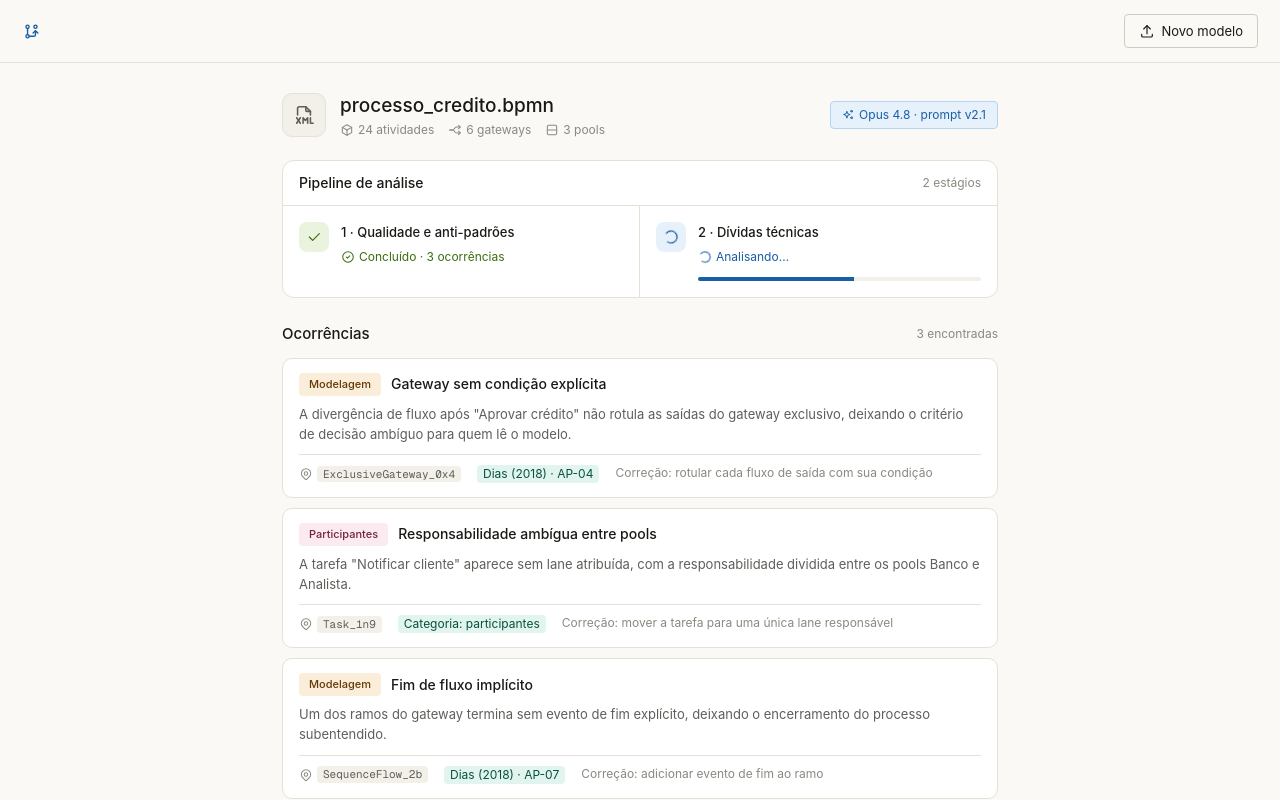
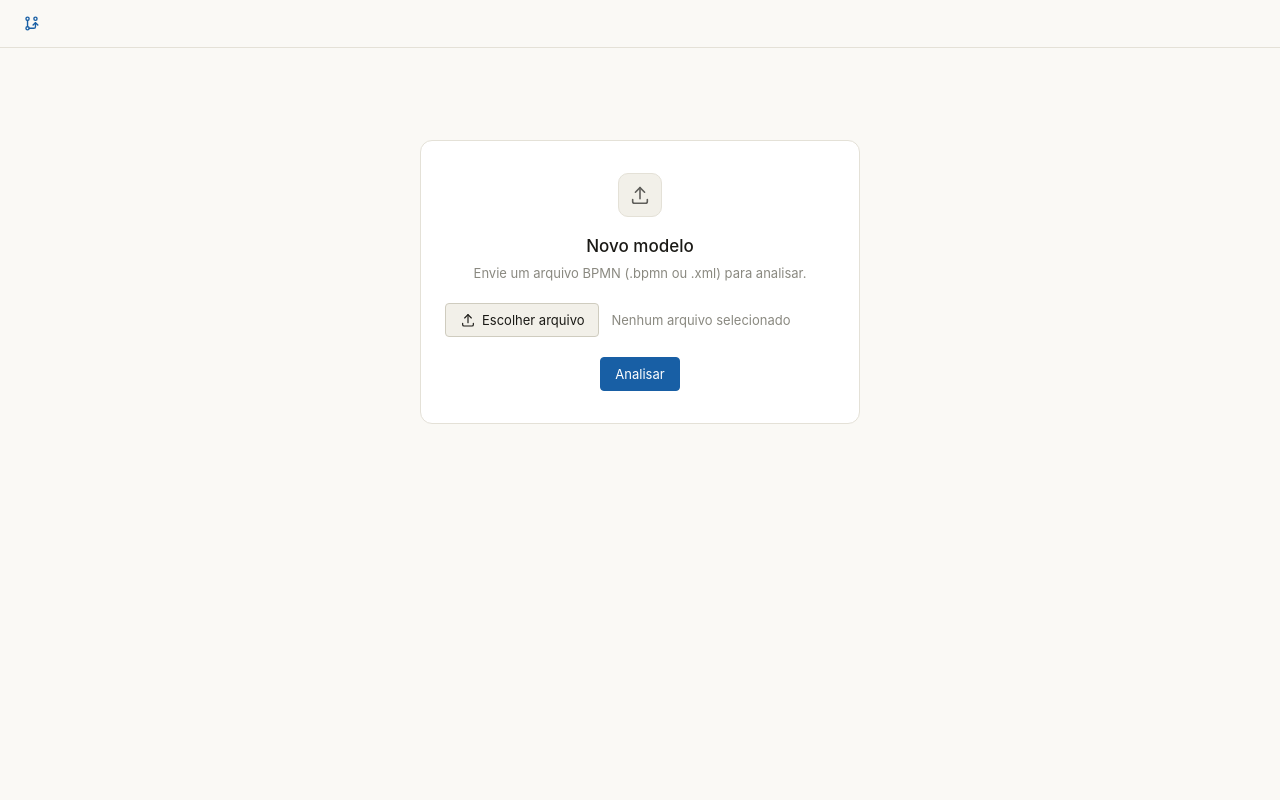
Before and after one commit to nicolasddr/BPModelDebt, a Next.js app: page / in a window 1280 px wide. Shown: the top 800 px of the page. Built offline with nearby package versions, Linux system fonts and the light colour scheme.

Commit message:
feat: upload de arquivos .bpmn ou .xml

```diff
--- /dev/null
+++ b/app/actions.ts
@@ -0,0 +1,28 @@
+"use server";
+
+export type AnalyzeState =
+  | { status: "idle" }
+  | { status: "error"; message: string }
+  | { status: "ready"; filename: string; size: number; xml: string };
+
+const ACCEPTED = [".bpmn", ".xml"];
+
+export async function analyzeModel(
+  _prev: AnalyzeState,
+  formData: FormData,
+): Promise<AnalyzeState> {
+  const file = formData.get("model");
+
+  if (!(file instanceof File) || file.size === 0) {
+    return { status: "error", message: "Selecione um arquivo .bpmn ou .xml." };
+  }
+
+  const nome = file.name.toLowerCase();
+  if (!ACCEPTED.some((ext) => nome.endsWith(ext))) {
+    return { status: "error", message: "Formato inválido — use .bpmn ou .xml." };
+  }
+
+  const xml = await file.text();
+
+  return { status: "ready", filename: file.name, size: file.size, xml };
+}
--- a/app/page.tsx
+++ b/app/page.tsx
@@ -1,34 +1,12 @@
-import { IconFileExport } from "@tabler/icons-react";
-import { FindingsList } from "@/components/FindingsList";
-import { ModelHeader } from "@/components/ModelHeader";
-import { PipelinePanel } from "@/components/PipelinePanel";
+import { Analyzer } from "@/components/Analyzer";
 import { Topbar } from "@/components/Topbar";
-import { mockFindings } from "@/mock/findings";
 
 export default function Home() {
   return (
     <>
       <Topbar />
       <main className="mx-auto w-full max-w-[760px] px-[22px] pt-7 pb-[60px]">
-        <ModelHeader
-          meta={{
-            filename: "processo_credito.bpmn",
-            atividades: 24,
-            gateways: 6,
-            pools: 3,
-          }}
-        />
-        <PipelinePanel />
-        <FindingsList findings={mockFindings} />
-        <div className="mt-5 flex justify-end">
-          <button
-            type="button"
-            className="inline-flex h-[34px] items-center gap-1.5 rounded border border-accent bg-accent px-3.5 text-[13px] text-white hover:bg-accent/90 focus-visible:outline-none focus-visible:ring-2 focus-visible:ring-accent focus-visible:ring-offset-2"
-          >
-            <IconFileExport size={16} stroke={1.75} />
-            Exportar relatório
-          </button>
-        </div>
+        <Analyzer />
       </main>
     </>
   );
--- /dev/null
+++ b/components/Analyzer.tsx
@@ -0,0 +1,108 @@
+"use client";
+
+import { IconFileExport, IconUpload } from "@tabler/icons-react";
+import { useActionState, useState } from "react";
+import { analyzeModel } from "@/app/actions";
+import { FindingsList } from "@/components/FindingsList";
+import { ModelHeader } from "@/components/ModelHeader";
+import { PipelinePanel } from "@/components/PipelinePanel";
+import { mockFindings } from "@/mock/findings";
+
+export function Analyzer() {
+  const [nonce, setNonce] = useState(0);
+  return (
+    <AnalyzerInner
+      key={nonce}
+      onNovoModelo={() => setNonce((n) => n + 1)}
+    />
+  );
+}
+
+function AnalyzerInner({ onNovoModelo }: { onNovoModelo: () => void }) {
+  const [state, formAction, pending] = useActionState(analyzeModel, {
+    status: "idle",
+  });
+
+  const [filename, setFilename] = useState<string | null>(null);
+
+  if (state.status !== "ready") {
+    return (
+      <form
+        action={formAction}
+        className="mx-auto mt-16 max-w-[440px] rounded-xl border border-border bg-s2 px-6 py-8 text-center"
+      >
+        <div className="mx-auto mb-4 flex h-11 w-11 items-center justify-center rounded-[10px] border border-border bg-s1 text-ink-2">
+          <IconUpload size={22} stroke={1.75} />
+        </div>
+        <h1 className="text-[17px] font-medium">Novo modelo</h1>
+        <p className="mt-1 text-[13px] text-ink-3">
+          Envie um arquivo BPMN (.bpmn ou .xml) para analisar.
+        </p>
+
+        <div className="mt-5 flex items-center gap-3">
+          <label className="inline-flex h-[34px] shrink-0 cursor-pointer items-center gap-1.5 rounded border border-border-strong bg-s1 px-3.5 text-[13px] text-ink hover:bg-s1/70 focus-within:outline-none focus-within:ring-2 focus-within:ring-accent">
+            <IconUpload size={16} stroke={1.75} />
+            Escolher arquivo
+            <input
+              type="file"
+              name="model"
+              accept=".bpmn,.xml"
+              className="sr-only"
+              onChange={(e) => setFilename(e.target.files?.[0]?.name ?? null)}
+            />
+          </label>
+          <span className="truncate text-left text-[13px] text-ink-3">
+            {filename ?? "Nenhum arquivo selecionado"}
+          </span>
+        </div>
+
+        {state.status === "error" && (
+          <p role="alert" className="mt-3 text-[13px] text-pink">
+            {state.message}
+          </p>
+        )}
+
+        <button
+          type="submit"
+          disabled={pending}
+          className="mt-5 inline-flex h-[34px] items-center gap-1.5 rounded border border-accent bg-accent px-3.5 text-[13px] text-white hover:bg-accent/90 disabled:opacity-60 focus-visible:outline-none focus-visible:ring-2 focus-visible:ring-accent focus-visible:ring-offset-2"
+        >
+          {pending ? "Lendo…" : "Analisar"}
+        </button>
+      </form>
+    );
+  }
+
+  return (
+    <>
+      <ModelHeader
+        meta={{
+          filename: state.filename,
+          atividades: 0,
+          gateways: 0,
+          pools: 0,
+        }}
+      />
+      <PipelinePanel />
+      <FindingsList findings={mockFindings} />
+
+      <div className="mt-5 flex justify-end gap-2.5">
+        <button
+          type="button"
+          onClick={onNovoModelo}
+          className="inline-flex h-[34px] items-center gap-1.5 rounded border border-border-strong bg-transparent px-3.5 text-[13px] text-ink hover:bg-s1 focus-visible:outline-none focus-visible:ring-2 focus-visible:ring-accent"
+        >
+          <IconUpload size={16} stroke={1.75} />
+          Novo modelo
+        </button>
+        <button
+          type="button"
+          className="inline-flex h-[34px] items-center gap-1.5 rounded border border-accent bg-accent px-3.5 text-[13px] text-white hover:bg-accent/90 focus-visible:outline-none focus-visible:ring-2 focus-visible:ring-accent focus-visible:ring-offset-2"
+        >
+          <IconFileExport size={16} stroke={1.75} />
+          Exportar relatório
+        </button>
+      </div>
+    </>
+  );
+}
--- a/components/FindingsList.tsx
+++ b/components/FindingsList.tsx
@@ -1,18 +1,67 @@
+import type { ReactNode } from "react";
 import { FindingCard } from "@/components/FindingCard";
 import { WaitingPlaceholder } from "@/components/WaitingPlaceholder";
 import type { Finding } from "@/lib/schema";
 
+type StageId = 1 | 2;
+
+const STAGE_META: Record<StageId, { label: string; badge: string }> = {
+  1: { label: "Anti-padrões", badge: "bg-ok-bg text-ok" },
+  2: { label: "Dívidas técnicas", badge: "bg-run-bg text-run" },
+};
+
+function StageSection({
+  stage,
+  findings,
+  children,
+}: {
+  stage: StageId;
+  findings: Finding[];
+  children?: ReactNode;
+}) {
+  const meta = STAGE_META[stage];
+
+  return (
+    <section className="mb-6 last:mb-0">
+      <div className="mb-3 flex items-center gap-2.5">
+        <span
+          className={`flex h-[22px] w-[22px] shrink-0 items-center justify-center rounded-md text-xs font-medium ${meta.badge}`}
+        >
+          {stage}
+        </span>
+        <span className="text-[13px] font-medium">{meta.label}</span>
+        <span className="text-xs text-ink-3">· {findings.length}</span>
+      </div>
+      {findings.length > 0 ? (
+        findings.map((finding) => (
+          <FindingCard key={finding.bpmn_element.id} finding={finding} />
+        ))
+      ) : (
+        <p className="rounded-[10px] border border-dashed border-border px-4 py-3.5 text-[13px] text-ink-3">
+          Nenhuma ocorrência neste estágio.
+        </p>
+      )}
+      {children}
+    </section>
+  );
+}
+
 export function FindingsList({ findings }: { findings: Finding[] }) {
+  const stage1 = findings.filter((f) => f.stage === 1);
+  const stage2 = findings.filter((f) => f.stage === 2);
+
   return (
     <div>
-      <div className="mb-3 flex items-center justify-between">
+      <div className="mb-4 flex items-center justify-between">
         <span className="text-[15px] font-medium">Ocorrências</span>
         <span className="text-xs text-ink-3">{findings.length} encontradas</span>
       </div>
-      {findings.map((finding) => (
-        <FindingCard key={finding.bpmn_element.id} finding={finding} />
-      ))}
-      <WaitingPlaceholder>Aguardando conclusão do estágio 2...</WaitingPlaceholder>
+      <StageSection stage={1} findings={stage1} />
+      <StageSection stage={2} findings={stage2}>
+        <WaitingPlaceholder>
+          Aguardando conclusão do estágio 2...
+        </WaitingPlaceholder>
+      </StageSection>
     </div>
   );
 }
--- a/components/Topbar.tsx
+++ b/components/Topbar.tsx
@@ -1,4 +1,4 @@
-import { IconGitBranch, IconUpload } from "@tabler/icons-react";
+import { IconGitBranch } from "@tabler/icons-react";
 
 export function Topbar() {
   return (
@@ -6,13 +6,6 @@ export function Topbar() {
       <div className="flex items-center gap-[9px] text-[15px] font-medium">
         <IconGitBranch size={19} className="text-accent" stroke={1.75} />
       </div>
-      <button
-        type="button"
-        className="inline-flex h-[34px] items-center gap-1.5 rounded border border-border-strong bg-transparent px-3.5 text-[13px] text-ink hover:bg-s1 focus-visible:outline-none focus-visible:ring-2 focus-visible:ring-accent"
-      >
-        <IconUpload size={16} stroke={1.75} />
-        Novo modelo
-      </button>
     </header>
   );
 }
--- a/lib/categories.ts
+++ b/lib/categories.ts
@@ -7,13 +7,12 @@ export type CategoryInfo = {
   color: CategoryColor;
 };
 
-// Vocabulário fechado (seção F). Estágio 2 é definitivo; estágio 1 (AP-xx)
-// é provisório até o codebook completo (`Anti_Padroes.md`) chegar.
 const CATEGORY_LABELS: Record<string, CategoryInfo> = {
   atividade: { label: "Atividade", color: "teal" },
   participantes: { label: "Participantes", color: "pink" },
   modelagem: { label: "Modelagem", color: "amber" },
   "dados-mensagens": { label: "Dados e mensagens", color: "teal" },
+  "AP-02": { label: "Modelagem", color: "amber" },
   "AP-04": { label: "Modelagem", color: "amber" },
   "AP-07": { label: "Modelagem", color: "amber" },
 };
--- a/lib/schema.ts
+++ b/lib/schema.ts
@@ -5,11 +5,10 @@ export type ModelMeta = {
   pools: number;
 };
 
-// Estágio 1: código do anti-padrão (Dias 2018). Provisório — falta o codebook
-// completo (`Anti_Padroes.md`) para fechar a união em AP-01..AP-10.
+// Estágio 1
 export type Stage1Category = `AP-${string}`;
 
-// Estágio 2: vocabulário fechado (seção F do TAREFAS.md).
+// Estágio 2
 export type Stage2Category =
   | "atividade"
   | "participantes"
--- a/mock/findings.ts
+++ b/mock/findings.ts
@@ -31,4 +31,14 @@ export const mockFindings: Finding[] = [
     reference: "Dias (2018) · AP-07",
     recommendation: "adicionar evento de fim ao ramo",
   },
+  {
+    stage: 1,
+    category: "AP-02",
+    title: "Convergência de gateway ausente",
+    description:
+      "Os ramos abertos pelo gateway paralelo após \"Analisar documentos\" não voltam a convergir, deixando o fluxo sem ponto de junção explícito.",
+    bpmn_element: { id: "ParallelGateway_3f" },
+    reference: "Dias (2018) · AP-02",
+    recommendation: "adicionar gateway de junção correspondente à divergência",
+  },
 ];
```
Also changed, not shown: 1 other file (tests, documents, lock files or other folders).
